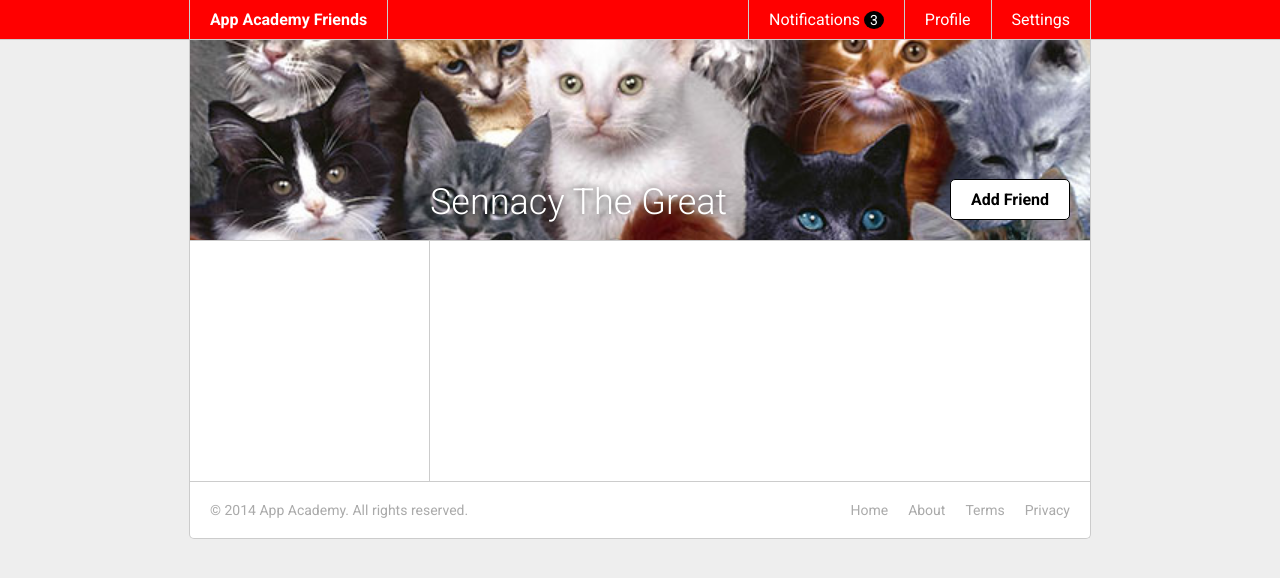
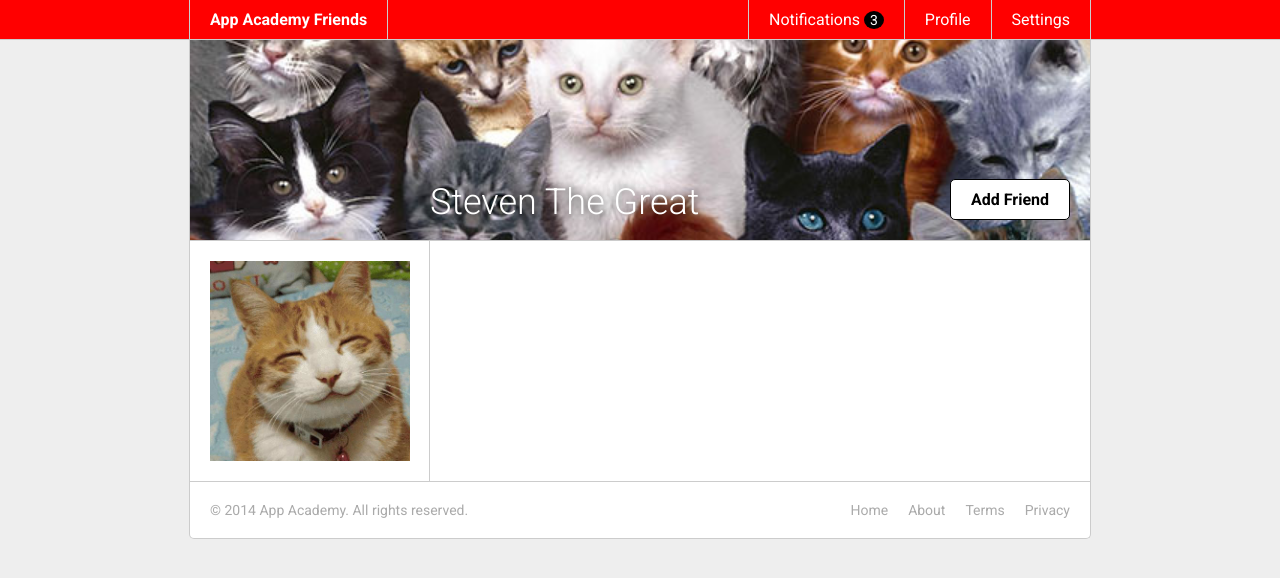
Before and after one commit to stevenmchoi/wrk_w5d5, a plain HTML site: page css-friends-06/skeleton/06-sidebar.html in a window 1280 px wide. Drawn offline with Linux system fonts and the light colour scheme.

Commit message:
Add profile pic of css-friends

```diff
--- a/css-friends-06/skeleton/06-sidebar.html
+++ b/css-friends-06/skeleton/06-sidebar.html
@@ -40,13 +40,22 @@
   <main class="content">
 
     <header class="content-header">
-      <h1>Sennacy The Great</h1>
+      <h1>Steven The Great</h1>
       <button class="content-header-add-friend">Add Friend</button>
     </header>
 
     <section class="content-sidebar">
+      <a href="#" class="profile-picture">
+        <img src="./images/cat.jpg" alt="smiley kitty">
+      </a>
+      <section class="profile-info">
 
+      </section>
+      <section class="profile-nav">
+
+      </section>
     </section>
+
     <section class="content-main">
 
     </section>
--- a/css-friends-06/skeleton/css/03-layout.css
+++ b/css-friends-06/skeleton/css/03-layout.css
@@ -16,6 +16,7 @@
   padding: 20px;
   padding-right: 19px;
   border-right: 1px solid #ccc;
+  flex-direction: column;
 }
 
 .content-main {
--- a/css-friends-06/skeleton/css/06-sidebar.css
+++ b/css-friends-06/skeleton/css/06-sidebar.css
@@ -1 +1,6 @@
 /* PHASE 6: Sidebar */
+
+.profile-picture {
+  position: relative;
+  display: block;
+}
```
Also changed, not shown: css-friends-06/skeleton/images/cat.jpg (added).
